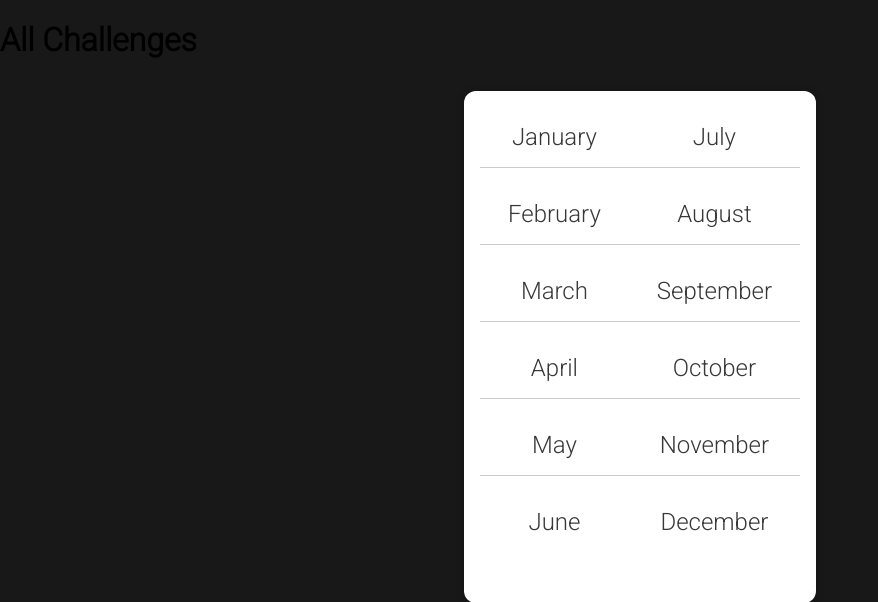
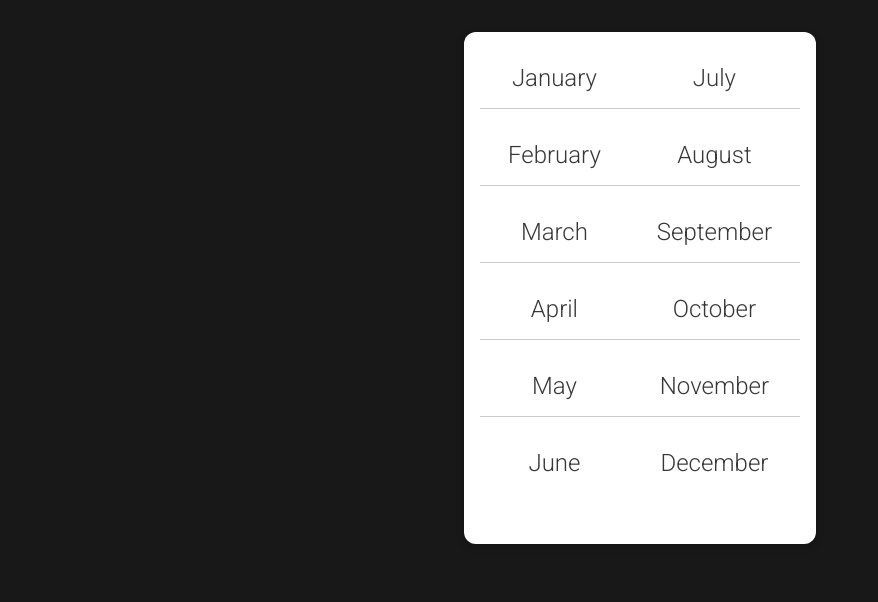
Before and after one commit to tahany777/django, a Django app: page /challenges/ in a window 1280 px wide. Shown: the part 80-682 px from the top of the page, without its empty margins (0-878 px from the left). Run offline with Django 4.2, Linux system fonts and the light colour scheme.

Commit message:
remove the extra header

```diff
--- a/mypage/challenges/templates/challenges/index.html
+++ b/mypage/challenges/templates/challenges/index.html
@@ -10,7 +10,6 @@ All Challenges
 
 {% block content %}
 {% include "challenges/includes/header.html" %}
-    <h1>All Challenges</h1>
     <ul>
         {% for month in months %}
         <li>
```
